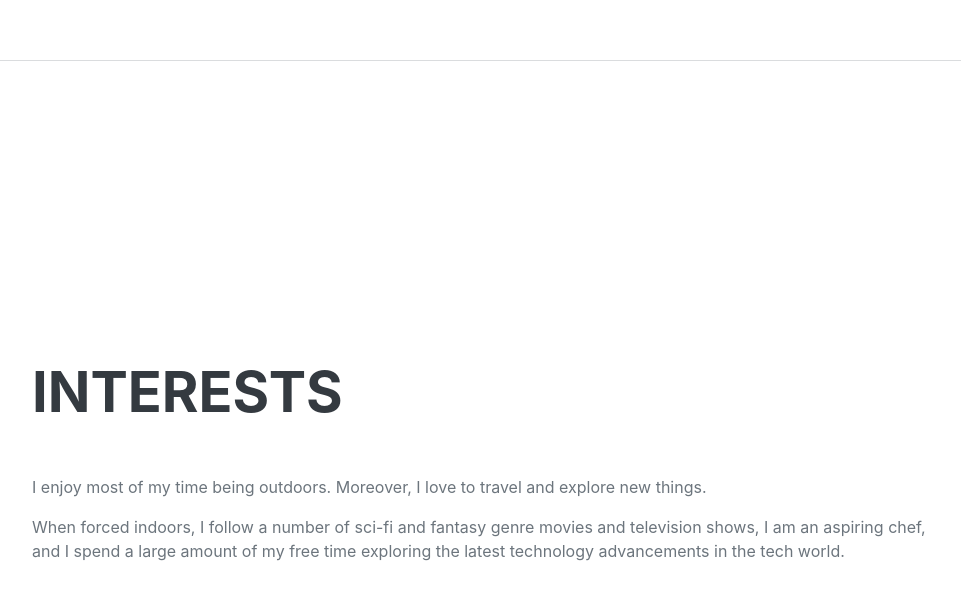
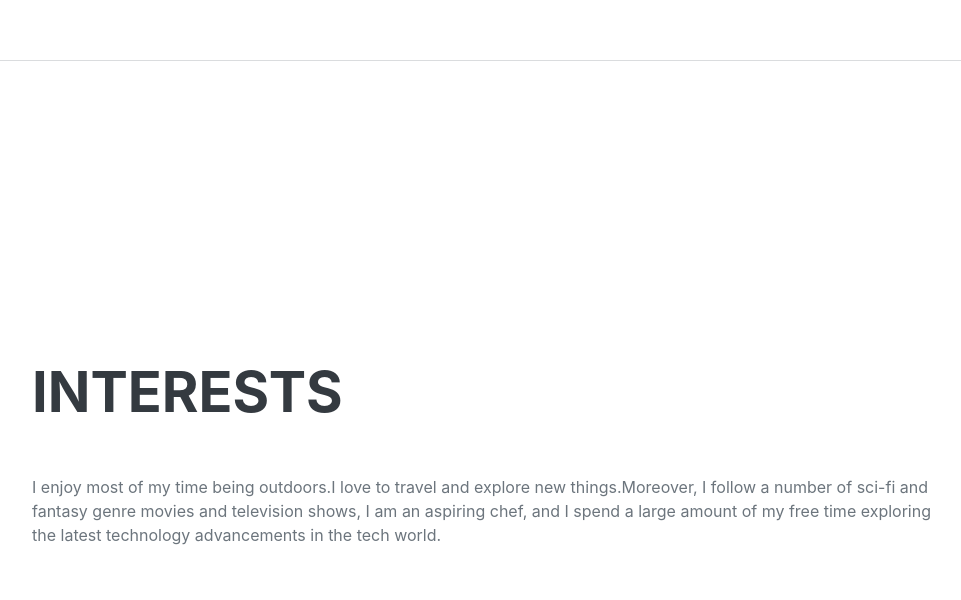
Before and after one commit to indrani2121/indrani2121.github.io, a plain HTML site: page index.html in a window 1280 px wide. Shown: the part 3143-3743 px from the top of the page, without its empty margins (288-1249 px from the left). Drawn offline with nearby package versions, Linux system fonts and the light colour scheme; a web font is replaced by a local one.

Commit message:
Update index.html

```diff
--- a/index.html
+++ b/index.html
@@ -123,8 +123,8 @@
             <section class="resume-section" id="interests">
                 <div class="resume-section-content">
                     <h2 class="mb-5">Interests</h2>
-                    <p> I enjoy most of my time being outdoors. Moreover, I love to travel and explore new things.</p>
-                    <p class="mb-0">When forced indoors, I follow a number of sci-fi and fantasy genre movies and television shows, I am an aspiring chef, and I spend a large amount of my free time exploring the latest technology advancements in the tech world.</p>
+                    <p> I enjoy most of my time being outdoors.I love to travel and explore new things.Moreover, I follow a number of sci-fi and fantasy genre movies and television shows, I am an aspiring chef, and I spend a large amount of my free time exploring the latest technology advancements in the tech world.</p>
+
                 </div>
             </section>
             <hr class="m-0" />
```
